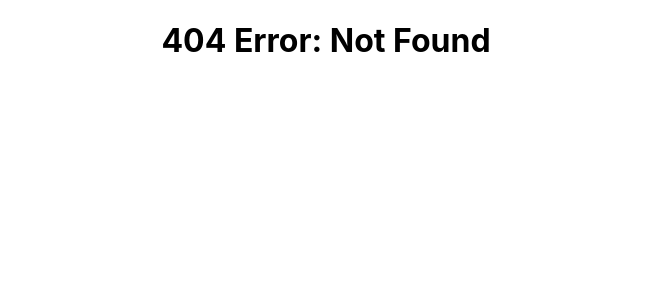
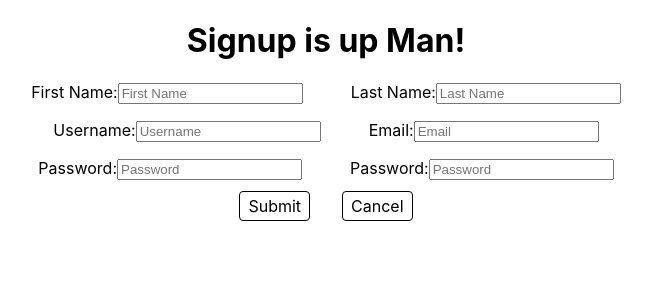
Before and after one commit to tpsnugget/RecipeApp, a React (Create React App) app in the folder client/: page /signup in a window 1280 px wide. Before the commit this address had no page. Shown: the top 300 px of the page, without its empty margins (314-966 px from the left). Built offline with nearby package versions, Linux system fonts and the light colour scheme; the HTML template or start-up script is replaced by a standard one.

Commit message:
Did some initial work on the signup form. Data goes nowhere at this point, and no checking in done.

```diff
--- a/client/package.json
+++ b/client/package.json
@@ -3,6 +3,8 @@
   "version": "0.1.0",
   "private": true,
   "dependencies": {
+    "@material-ui/core": "^4.7.2",
+    "@material-ui/icons": "^4.5.1",
     "@testing-library/jest-dom": "^4.2.4",
     "@testing-library/react": "^9.3.2",
     "@testing-library/user-event": "^7.1.2",
--- a/client/src/App.js
+++ b/client/src/App.js
@@ -5,6 +5,7 @@ import Show from "./Show"
 import Users from "./Users"
 import Landing from "./Landing"
 import Error from "./Error"
+import Signup from "./Signup"
 import './App.css';
 
 function App() {
@@ -16,6 +17,9 @@ function App() {
         </Route>
         <Route exact path="/recipes">
           <Recipes />
+        </Route>
+        <Route exact path="/signup">
+          <Signup />
         </Route>
         <Route exact path="/users">
           <Users />
--- a/client/src/NavBar.css
+++ b/client/src/NavBar.css
@@ -16,7 +16,7 @@
    align-self: center;
 }
 
-button {
+.NavBar-Login-button, .NavBar-SignUp-button {
    border: none;
    outline: none;
    background-color: inherit;
@@ -26,8 +26,17 @@ button {
    transition: ease-in-out 0.25s;
    letter-spacing: 0.1rem;
    margin: 0 1rem;
+   align-self: center;
 }
 
-button:hover {
+.NavBar-Login-button, .NavBar-SignUp-button {
+   text-decoration: none;
+}
+
+.NavBar-Login-button:hover, .NavBar-SignUp-button:hover {
    color: rgba(200, 200, 200, 0.7);
 }
+
+.fa-arrow-right {
+   margin-left: 0.5rem;
+}
--- a/client/src/NavBar.js
+++ b/client/src/NavBar.js
@@ -1,4 +1,5 @@
 import React, { Component } from "react"
+import { Link } from "react-router-dom"
 import "./NavBar.css"
 
 class NavBar extends Component {
@@ -17,14 +18,13 @@ class NavBar extends Component {
       return (
          <div className="NavBar">
             <div className="NavBar-left-side">
-               { isLoggedIn ? <>Signed in as: Mike Giebner</> : <>Please Login or Sign Up</>}
+               { isLoggedIn ? <>Signed in as: Mike Giebner</> : <>Please Login or Sign Up<i class="fa fa-arrow-right"></i></>}
             </div>
             <div className="NavBar-right-side">
-               { isLoggedIn ? "" : <button className="NavBar-Login-button">LOGIN</button>}
-               { isLoggedIn ? "" : <button className="NavBar-SignUp-button">SIGN UP</button>}
-               { isLoggedIn ? <button className="NavBar-SignOut-button">SIGN OUT</button> : ""}
+               { isLoggedIn ? "" : <Link className="NavBar-Login-button">LOGIN</Link>}
+               { isLoggedIn ? "" : <Link to="/signup" className="NavBar-SignUp-button">SIGN UP</Link>}
+               { isLoggedIn ? <Link className="NavBar-SignOut-button">SIGN OUT</Link> : ""}
             </div>
-
          </div>
       )
    }
--- a/client/src/Recipes.css
+++ b/client/src/Recipes.css
@@ -73,11 +73,6 @@
    padding: 2rem 0;
 }
 
-button {
-   display: flex;
-   margin: 0.5rem 0;
-}
-
 hr {
    width: 95%;
 }
--- a/client/src/Recipes.js
+++ b/client/src/Recipes.js
@@ -75,12 +75,10 @@ class Recipes extends Component {
          is one-level down in an array, and sometimes it is two-levels down
          in an array */
       {
-         Array.isArray(data)
-            ? data = data
-            : data = data.data
+         Array.isArray(data) ? data = data : data = data.data
       }
 
-      const { title, image, ingredients, prep } = this.state.chosenRecipe[0]
+      const { title, ingredients, prep } = this.state.chosenRecipe[0]
       console.log("ingredients: ", ingredients)
 
       const showIngredients = ingredients.map((ingredient) => {
--- /dev/null
+++ b/client/src/SideRecipes.css
@@ -0,0 +1,9 @@
+.SideRecipes-button {
+   border: 1.35px solid rgb(125, 125, 125);
+   border-radius: 0.25rem;
+   margin: 0.35rem;
+   padding: 0.2rem 0.5rem;
+   color: white;
+   background-color: inherit;
+   font-size: 0.75rem;
+}
--- a/client/src/SideRecipes.js
+++ b/client/src/SideRecipes.js
@@ -1,4 +1,5 @@
 import React, { Component } from "react"
+import "./SideRecipes.css"
 
 class SideRecipes extends Component {
 
@@ -23,6 +24,7 @@ class SideRecipes extends Component {
                <h2>{recipe.title}</h2>
                <img src={recipe.image} alt={recipe.title} />
                <button
+                  className="SideRecipes-button"
                   name={recipe.title}
                   value={recipe._id}
                   onClick={this.handleClick}
--- /dev/null
+++ b/client/src/Signup.css
@@ -0,0 +1,23 @@
+.Signup {
+   display: flex;
+   justify-content: center;
+}
+
+.Signup-div-row {
+   flex-direction: column;
+   margin-bottom: 1rem;
+}
+
+.Signup-input-column-one {
+   margin-right: 3rem;
+}
+
+.Signup-button {
+   text-decoration: none;
+   font-size: 1rem;
+   margin: 1.5rem 1.0rem;
+   color: black;
+   border: 1px solid black;
+   border-radius: 0.25rem;
+   padding: 0.25rem 0.5rem;
+}
--- /dev/null
+++ b/client/src/Signup.js
@@ -0,0 +1,129 @@
+import React, { Component } from "react"
+import { Link } from "react-router-dom"
+import "./Signup.css"
+
+class Signup extends Component {
+
+   constructor(props) {
+      super(props)
+      this.state = {
+         first: "",
+         last: "",
+         username: "",
+         email: "",
+         password: "",
+         password2: ""
+      }
+      this.handleChange = this.handleChange.bind(this)
+      this.handleSubmit = this.handleSubmit.bind(this)
+   }
+
+   handleChange(e) {
+      this.setState({
+         [e.target.name]: e.target.value
+      })
+   }
+
+   handleSubmit(e) {
+      e.preventDefault()
+      // send the data somewhere
+
+      console.log("e.target: ", e.target)
+
+      this.setState({
+         first: "",
+         last: "",
+         username: "",
+         email: "",
+         password: "",
+         password2: ""
+      })
+   }
+
+   render() {
+
+      const { first, last, username, email, password, password2 } = this.state
+
+      return (
+         <>
+            <h1>Signup is up Man!</h1>
+            <div className="Signup">
+               <form onSubmit={this.handleSubmit}>
+                  <div className="Signup-div-row">
+                     <label>First Name:
+                  <input className="Signup-input-column-one"
+                           type="text"
+                           placeholder="First Name"
+                           name="first"
+                           value={first}
+                           onChange={this.handleChange}
+                        />
+                     </label>
+                     <label>Last Name:
+                  <input
+                           type="text"
+                           placeholder="Last Name"
+                           name="last"
+                           value={last}
+                           onChange={this.handleChange}
+                        />
+                     </label>
+                  </div>
+
+                  <div className="Signup-div-row">
+                     <label>Username:
+                  <input className="Signup-input-column-one"
+                           type="text"
+                           placeholder="Username"
+                           name="username"
+                           value={username}
+                           onChange={this.handleChange}
+                        />
+                     </label>
+                     <label>Email:
+                  <input
+                           type="email"
+                           placeholder="Email"
+                           name="email"
+                           value={email}
+                           onChange={this.handleChange}
+                        />
+                     </label>
+                  </div>
+
+                  <div className="Signup-div-row">
+                     <label>Password:
+                  <input className="Signup-input-column-one"
+                           type="password"
+                           placeholder="Password"
+                           name="password"
+                           value={password}
+                           onChange={this.handleChange}
+                        />
+                     </label>
+                     <label>Password:
+                  <input
+                           type="password"
+                           placeholder="Password"
+                           name="password2"
+                           value={password2}
+                           onChange={this.handleChange}
+                        />
+                     </label>
+                  </div>
+                  <Link
+                     to="/recipes"
+                     className="Signup-button"
+                  >Submit</Link>
+                  <Link
+                     to="/"
+                     className="Signup-button"
+                  >Cancel</Link>
+               </form>
+            </div>
+         </>
+      )
+   }
+}
+
+export default Signup
```
Also changed, not shown: 1 other file (tests, documents, lock files or other folders).
